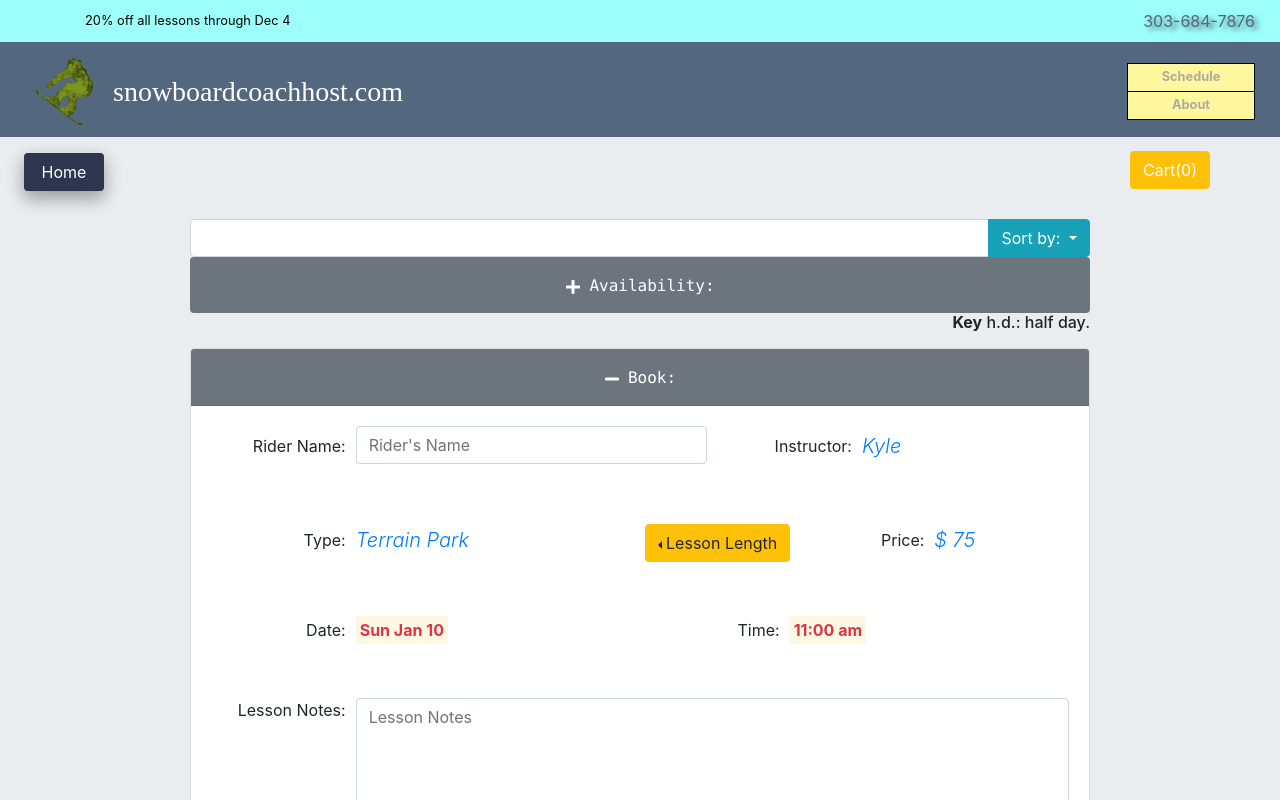
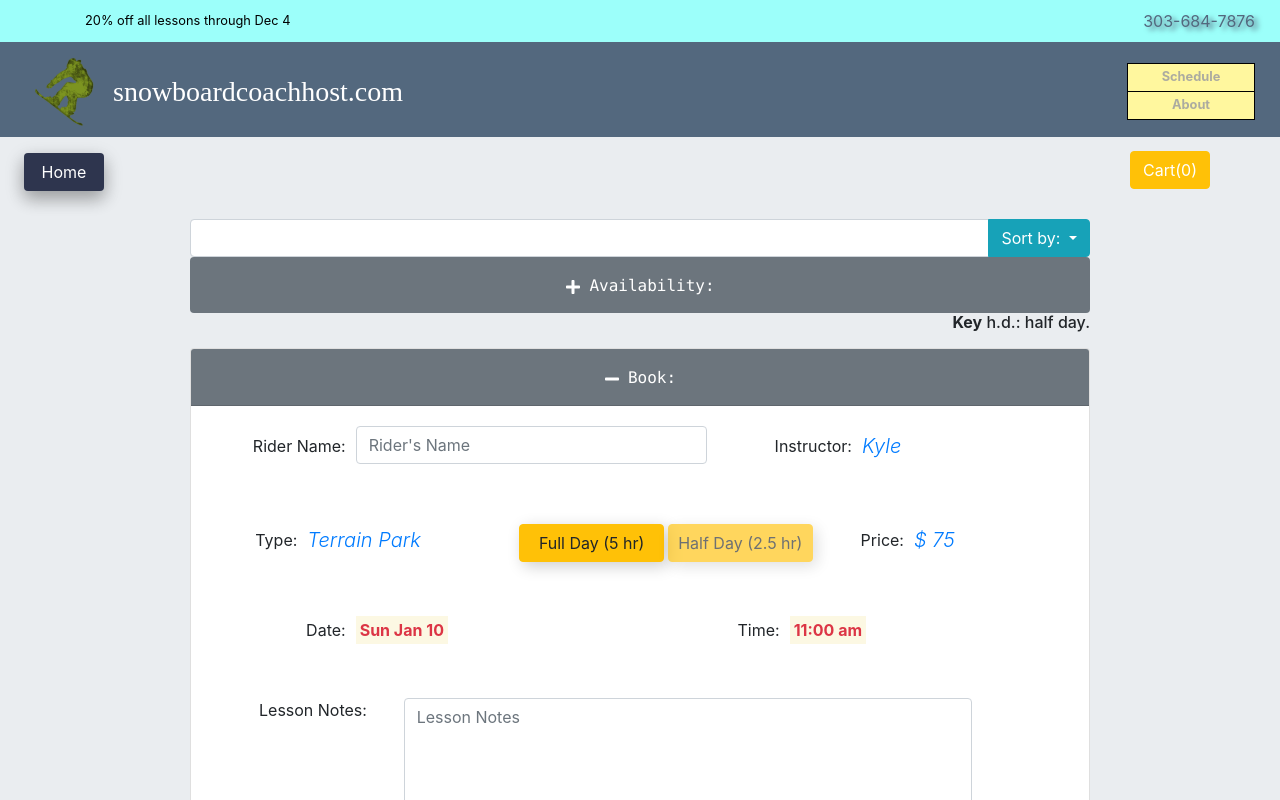
Before and after one commit to hicksey-makes/ski-lessons-snowV2, a React (Create React App) app: page /schedule in a window 1280 px wide. Both pictures are taken after a click on the button 1022 px from the left and 423 px from the top of the page. Shown: the top 800 px of the page. Built offline with nearby package versions, Linux system fonts and the light colour scheme; a web font is replaced by a local one.

Commit message:
replace lessonLength dropdown with separate disablable btns, and add drop shadow

```diff
--- a/src/components/Reserve/AddLessons.js
+++ b/src/components/Reserve/AddLessons.js
@@ -33,18 +33,15 @@ class AddLessons extends Component {
               </h5>
             </div>
             <div className="form-group form-row mb-md-5 mb-1">
-              <label className="col-md-2 mt-0 mt-md-2 text-md-right" htmlFor="lsnType">Type:</label>
-              <h5 className="col-md-4 mt-0 mt-md-2 font-weight-light font-italic text-primary">
+              <label className="col-md-1 ml-4 mt-0 mt-md-2 text-md-right" htmlFor="lsnType">Type:</label>
+              <h5 className="col-md-3 mt-0 mt-md-2 font-weight-light font-italic text-primary">
                 {this.props.selectedLsn.lsnType}
               </h5>
-              <div className="dropdown col-md-1 dropleft mb-2 mt-4 mt-md-1">
-                <button type="button" className="dropdown-toggle btn btn-warning" href="#" id="lsnLength" data-toggle="dropdown">Lesson Length</button>
-                <div className="dropdown-menu">
-                  <button type="button" className="dropdown-item btn" href="#" id="lsnLength" value="Full Day" onClick={event => this.props.setPrice(event)}>Full Day (5 hr)</button>
-                  <button type="button" className="dropdown-item btn" href="#" id="lsnLength" value="Half Day" onClick={() => this.props.setPrice2()}>Half Day (2.5 hr)</button>
-                </div>
-              </div>
-              <label className="col-md-2 mt-3 mt-md-2 ml-auto text-md-right">Price:</label>
+
+                <button type="button" className="btn btn-warning add-btn col-md-2 mb-2 mt-5 mt-md-1" disabled={this.props.lessonLength === "Full Day"} active={this.props.lessonLength === "Full Day"} href="#" id="lsnLength" value="Full Day" onClick={event => this.props.setPrice(event)}>Full Day (5 hr)</button>
+                <button type="button" className="btn btn-warning add-btn col-md-2 mb-2 mt-5 mt-md-1 ml-1" disabled={this.props.lessonLength === "Half Day"} active={this.props.lessonLength === "Half Day"} href="#" id="lsnLength" value="Half Day" onClick={(event) => this.props.setPrice2(event)}>Half Day (2.5 hr)</button>
+
+              <label className="col-md-1 mt-3 mt-md-2 ml-4 text-md-right">Price:</label>
               <div className="col-md-2  mt-md-2 text-dark">
               <h5 className="font-weight-light font-italic text-primary">
               $ {this.props.selectedLsn.lessonCost}
@@ -72,8 +69,8 @@ class AddLessons extends Component {
               </div>
             </div>
             <div className="form-group form-row ">
-              <label className="col-md-2 mt-2 mt-md-0 text-md-right mb-3" htmlFor="lsnNotes">Lesson Notes:</label>
-              <div className="col-md-10 mb-2 mb-md-0">
+              <label className="col-md-2 mt-2 mt-md-0 ml-5 mb-3" htmlFor="lsnNotes">Lesson Notes:</label>
+              <div className="col-md-8 mb-2 mb-md-0">
                 <textarea className="form-control" rows="5" cols="50" name="lsnNotes" id="lsnNotes" placeholder="Lesson Notes" />
               </div>
             </div>
--- a/src/components/Reserve/ListLessons.js
+++ b/src/components/Reserve/ListLessons.js
@@ -36,7 +36,7 @@ class ListLessons extends Component {
           </table>
       </div>
         {this.props.lessons.map(item => {
-          return <ListLesson  key={item.lsnId} lsns={item} toggleAdd={this.props.toggleAdd} reserveLsn={this.props.reserveLsn} onLessonSelect={this.props.onLessonSelect} cart={this.props.cart} onProductDelete={this.props.onProductDelete} />
+          return <ListLesson  key={item.lsnId} lsns={item} toggleAdd={this.props.toggleAdd} reserveLsn={this.props.reserveLsn} onLessonSelect={this.props.onLessonSelect} lessonLength={this.props.lessonLength} cart={this.props.cart} onProductDelete={this.props.onProductDelete} />
         })}
       </div>
     </>);
--- a/src/components/Reserve/Schedule.js
+++ b/src/components/Reserve/Schedule.js
@@ -81,21 +81,20 @@ class Schedule extends Component {
     this.setState({
       lessonLength: event.target.value
     });
-    if (event.target.value === "Full Day") {
     let newLesson = {...this.state.selectedLsn, lessonCost: this.state.selectedLsn.lessonCost * 1.75};
     this.setState({
       selectedLsn: newLesson
     });
   }
-  }
 
   setPrice2(event) {
-    if (this.state.lessonLength === "Full Day") {
+    this.setState({
+      lessonLength: event.target.value
+    });
     let newLesson = {...this.state.selectedLsn, lessonCost: this.state.selectedLsn.lessonCost/1.75};
     this.setState({
       selectedLsn: newLesson
     });
-    }
   }
 
   handleRiderAdd(event) {
@@ -153,7 +152,7 @@ class Schedule extends Component {
             <div className="col-md-12">
               <div className="container">
                 <SearchLessons searchLsns={this.searchLsns} orderBy={this.state.orderBy} orderDir={this.state.orderDir} changeOrder={this.changeOrder} hideForm={this.hideForm} />
-                <ListLessons onLessonSelect={this.handleLessonSelect} lessons={filteredLsns} toggleAdd={this.toggleAdd} formDisplay={this.state.formDisplay} onProductDelete={this.props.onProductDelete} cart={this.props.cart}/>
+                <ListLessons lessonLength={this.state.lessonLength} onLessonSelect={this.handleLessonSelect} lessons={filteredLsns} toggleAdd={this.toggleAdd} formDisplay={this.state.formDisplay} onProductDelete={this.props.onProductDelete} cart={this.props.cart}/>
                 <h6 className="text-right"><strong>Key</strong> h.d.: half day.</h6>
                 <AddLessons onRiderAdd={this.handleRiderAdd} onLessonAdd={this.props.onLessonAdd} selectedLsn={this.state.selectedLsn} formDisplay={this.state.formDisplay} toggleAdd={this.toggleAdd} lessonLength={this.state.lessonLength} setPrice={this.setPrice} setPrice2={this.setPrice2} cart={this.props.cart}/>
               </div>
--- a/src/css/Schedule.css
+++ b/src/css/Schedule.css
@@ -55,6 +55,10 @@
   display: none;
 }
 
+.add-btn {
+  box-shadow: 4px 4px 16px rgba(0,0,0,0.2);
+}
+
 @media only screen and (min-width: 768px) {
   #sphere {
   width: 30px;
```
Lines whose indentation alone changed are shown as unchanged.
